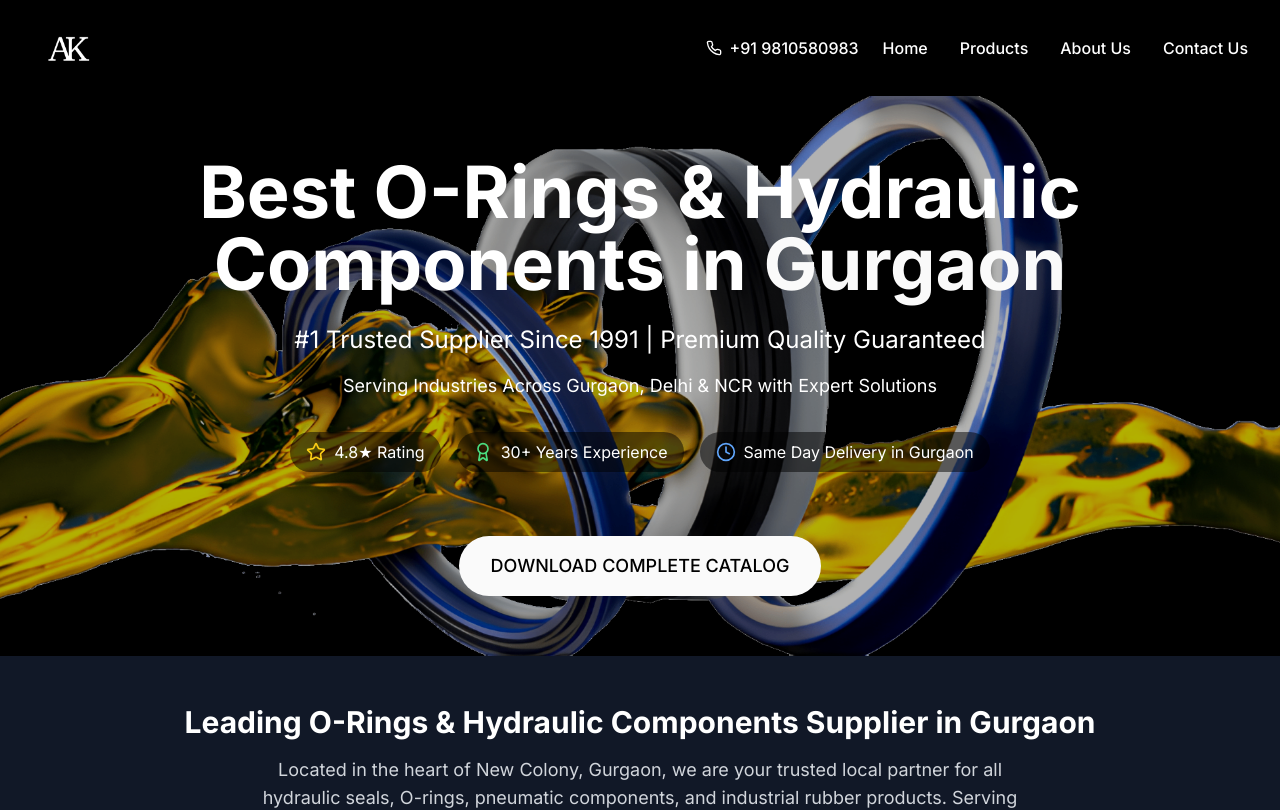
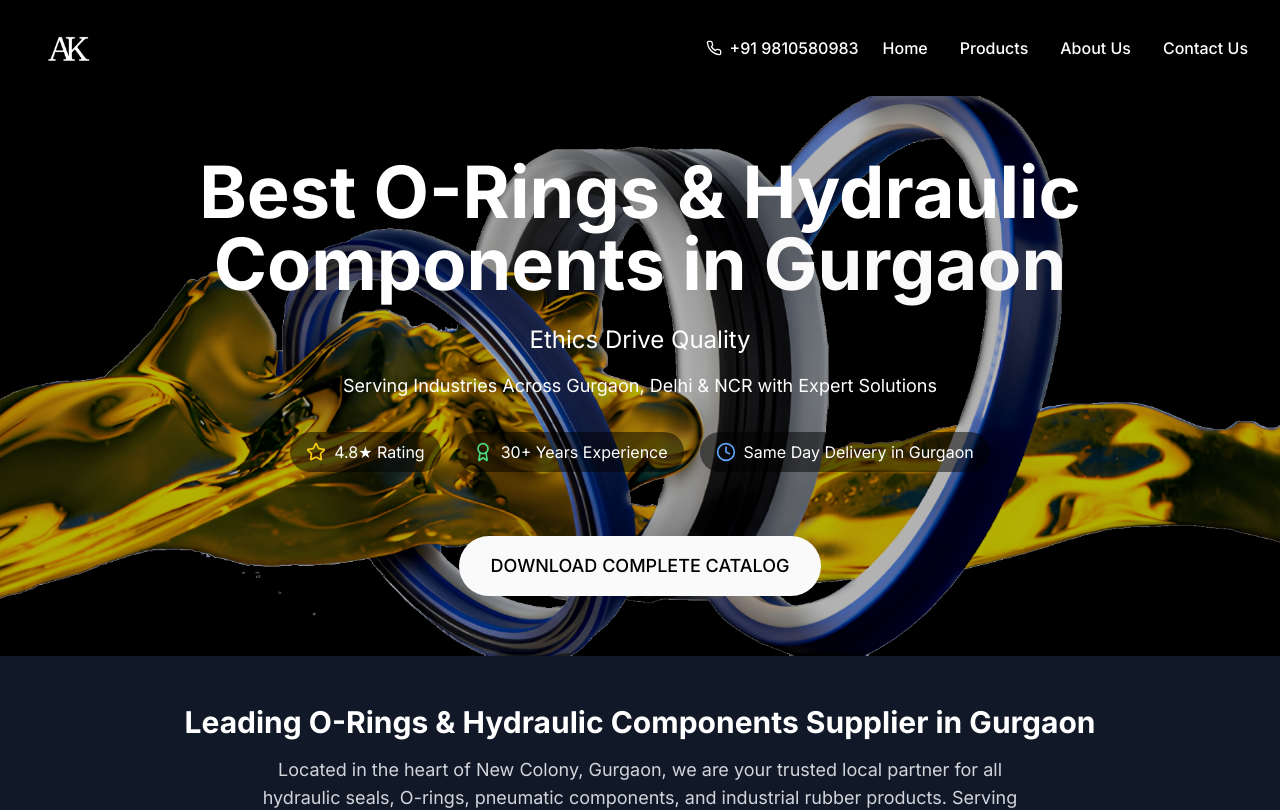
Before and after one commit to chhabraadhruv/ak-rubber-08, a React (Vite) app: page / in a window 1280 px wide. Shown: the top 810 px of the page. Built offline with nearby package versions, Linux system fonts and the light colour scheme.

Commit message:
Revert homepage tagline
Reverted the homepage tagline to "Ethics Drive Quality".

```diff
--- a/src/pages/HomePage.tsx
+++ b/src/pages/HomePage.tsx
@@ -1,4 +1,3 @@
-
 import FilmReel from "@/components/FilmReel";
 import DownloadButton from "@/components/DownloadButton";
 import { Button } from "@/components/ui/button";
@@ -24,7 +23,7 @@ export default function HomePage() {
               Best O-Rings & Hydraulic Components in <span className="text-primary">Gurgaon</span>
             </h1>
             <p className="text-xl md:text-2xl mb-4">
-              #1 Trusted Supplier Since 1991 | Premium Quality Guaranteed
+              Ethics Drive Quality
             </p>
             <p className="text-lg mb-8">
               Serving Industries Across Gurgaon, Delhi & NCR with Expert Solutions
```
